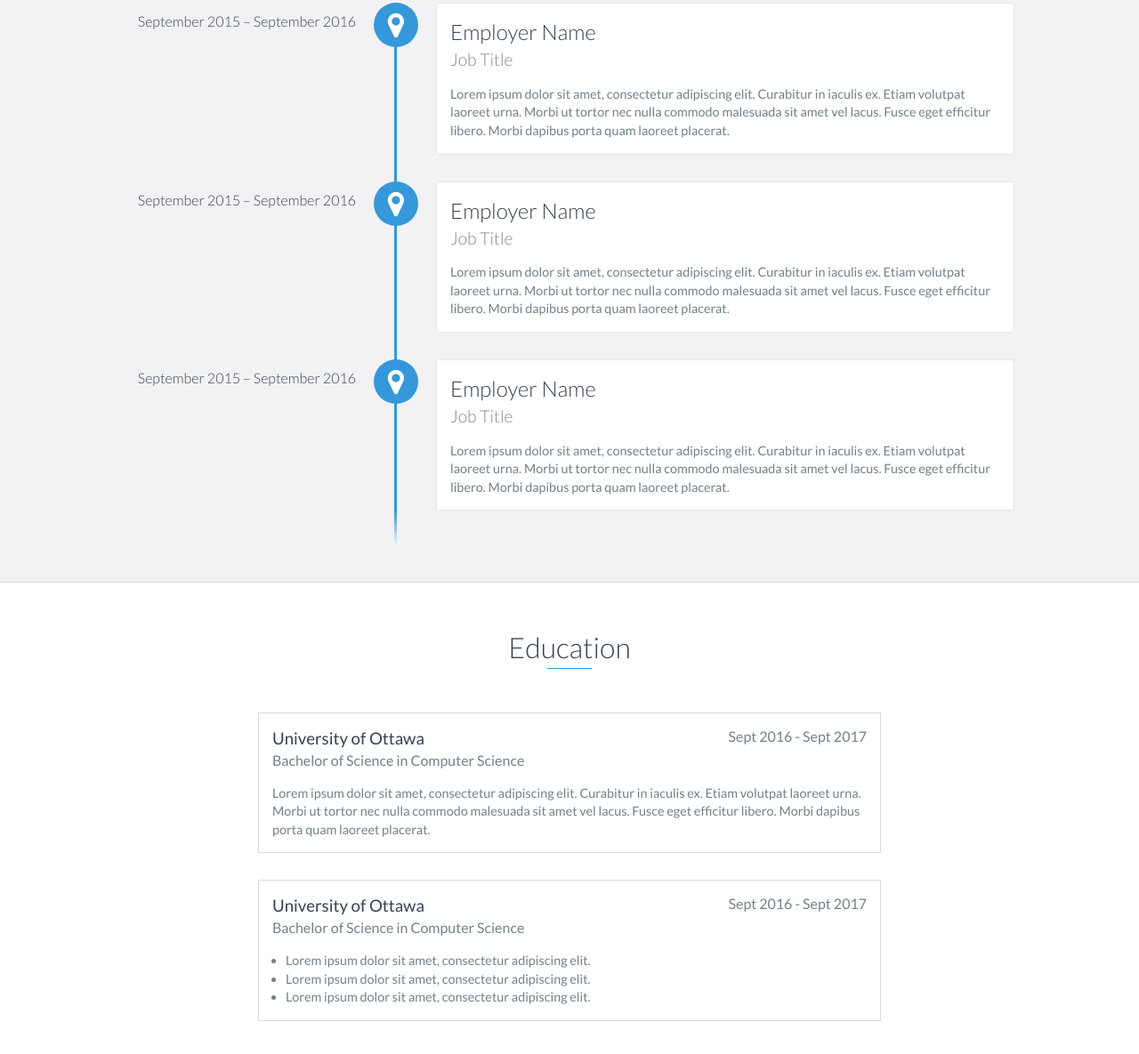
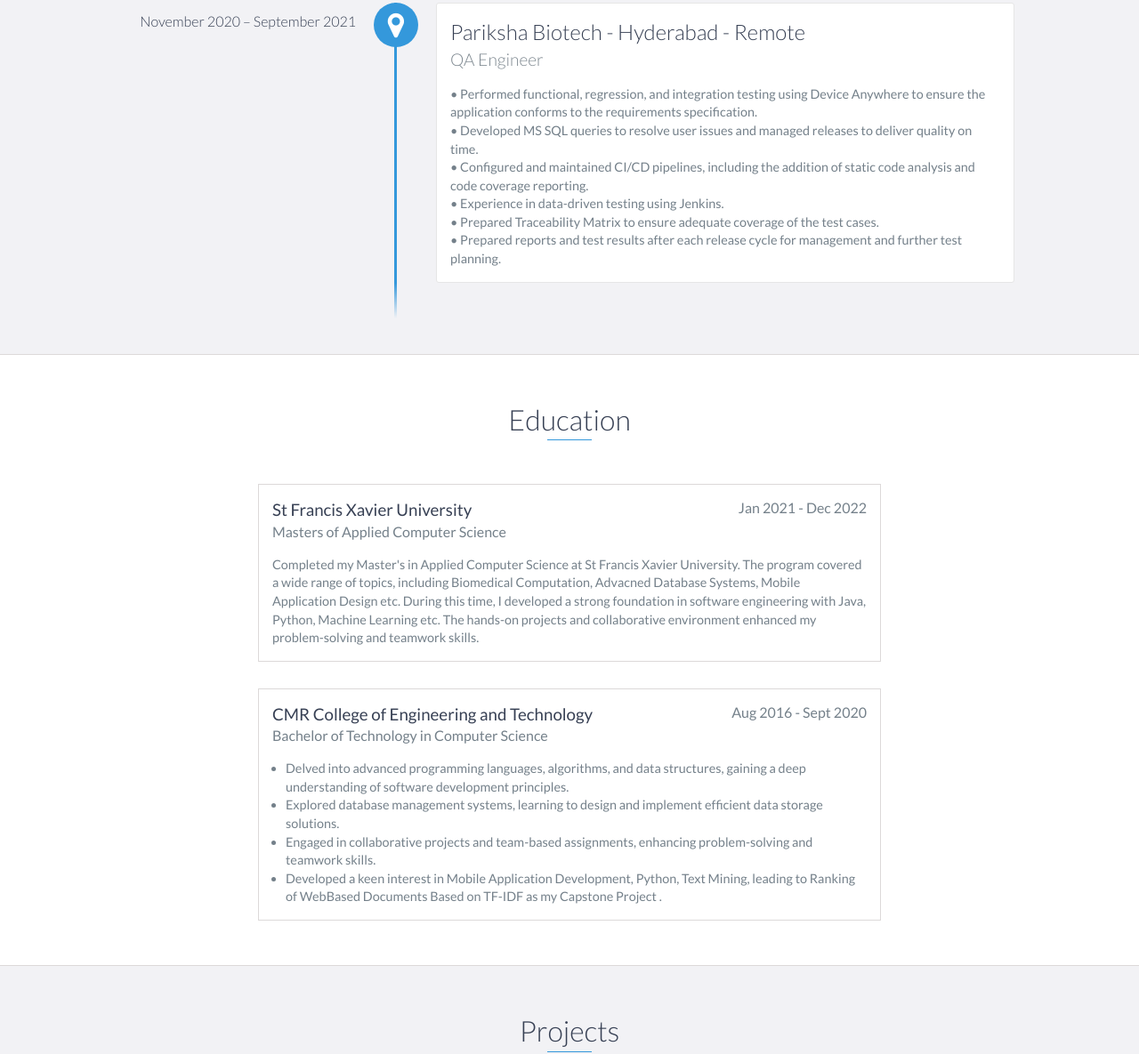
Before and after one commit to rh3af/Portfolio, a website: page index.html in a window 1280 px wide. Shown: the part 1195-2380 px from the top of the page at 89% size. Drawn offline with nearby package versions, Linux system fonts and the light colour scheme.

Commit message:
Updated my Masters and Btech experience

```diff
--- a/index.html
+++ b/index.html
@@ -85,29 +85,21 @@
     <div id="experience" class="background-alt">
         <h2 class="heading">Experience</h2>
         <div id="experience-timeline">
-            <div data-date="September 2015 – September 2016">
-                <h3>Employer Name</h3>
-                <h4>Job Title</h4>
+            <div data-date="November 2020 – September 2021">
+                <h3>Pariksha Biotech - Hyderabad - Remote</h3>
+                <h4>QA Engineer</h4>
                 <p>
-                    Lorem ipsum dolor sit amet, consectetur adipiscing elit. Curabitur in iaculis ex. Etiam volutpat laoreet urna. Morbi ut tortor nec nulla commodo malesuada sit amet vel lacus. Fusce eget efficitur libero. Morbi dapibus porta quam laoreet placerat.
+                    • Performed functional, regression, and integration testing using Device Anywhere to ensure the application conforms to the requirements specification.
+                    <br>• Developed MS SQL queries to resolve user issues and managed releases to deliver quality on time.
+                    <br>• Configured and maintained CI/CD pipelines, including the addition of static code analysis and code coverage reporting.
+                    <br>• Experience in data-driven testing using Jenkins.
+                    <br>• Prepared Traceability Matrix to ensure adequate coverage of the test cases.
+                    <br>• Prepared reports and test results after each release cycle for management and further test planning.
                 </p>
+
             </div>
 
-            <div data-date="September 2015 – September 2016">
-                <h3>Employer Name</h3>
-                <h4>Job Title</h4>
-                <p>
-                    Lorem ipsum dolor sit amet, consectetur adipiscing elit. Curabitur in iaculis ex. Etiam volutpat laoreet urna. Morbi ut tortor nec nulla commodo malesuada sit amet vel lacus. Fusce eget efficitur libero. Morbi dapibus porta quam laoreet placerat.
-                </p>
-            </div>
 
-            <div data-date="September 2015 – September 2016">
-                <h3>Employer Name</h3>
-                <h4>Job Title</h4>
-                <p>
-                    Lorem ipsum dolor sit amet, consectetur adipiscing elit. Curabitur in iaculis ex. Etiam volutpat laoreet urna. Morbi ut tortor nec nulla commodo malesuada sit amet vel lacus. Fusce eget efficitur libero. Morbi dapibus porta quam laoreet placerat.
-                </p>
-            </div>
         </div>
     </div>
     <!-- End #experience -->
@@ -115,28 +107,31 @@
     <div id="education">
         <h2 class="heading">Education</h2>
         <div class="education-block">
-            <h3>University of Ottawa</h3>
-            <span class="education-date">Sept 2016 - Sept 2017</span>
-            <h4>Bachelor of Science in Computer Science</h4>
+            <h3>St Francis Xavier University</h3>
+            <span class="education-date">Jan 2021 - Dec 2022</span>
+            <h4>Masters of Applied Computer Science </h4>
             <p>
-                Lorem ipsum dolor sit amet, consectetur adipiscing elit. Curabitur in iaculis ex. Etiam volutpat laoreet urna. Morbi ut tortor nec nulla commodo malesuada sit amet vel lacus. Fusce eget efficitur libero. Morbi dapibus porta quam laoreet placerat.
+                Completed my Master's in Applied Computer Science at St Francis Xavier University. The program covered a wide range of topics, including Biomedical Computation, Advacned Database Systems, Mobile Application Design etc. During this time, I developed a strong foundation in software engineering with Java, Python, Machine Learning etc. The hands-on projects and collaborative environment enhanced my problem-solving and teamwork skills.
             </p>
         </div>
         <!-- End .education-block -->
 
         <div class="education-block">
-            <h3>University of Ottawa</h3>
-            <span class="education-date">Sept 2016 - Sept 2017</span>
-            <h4>Bachelor of Science in Computer Science</h4>
+            <h3>CMR College of Engineering and Technology</h3>
+            <span class="education-date">Aug 2016 - Sept 2020</span>
+            <h4>Bachelor of Technology in Computer Science</h4>
             <ul>
                 <li>
-                    Lorem ipsum dolor sit amet, consectetur adipiscing elit.
+                    Delved into advanced programming languages, algorithms, and data structures, gaining a deep understanding of software development principles.
                 </li>
                 <li>
-                    Lorem ipsum dolor sit amet, consectetur adipiscing elit.
+                    Explored database management systems, learning to design and implement efficient data storage solutions.
                 </li>
                 <li>
-                    Lorem ipsum dolor sit amet, consectetur adipiscing elit.
+                    Engaged in collaborative projects and team-based assignments, enhancing problem-solving and teamwork skills.
+                </li>
+                <li>
+                    Developed a keen interest in Mobile Application Development, Python, Text Mining, leading to Ranking of WebBased Documents Based on TF-IDF as my Capstone Project .
                 </li>
             </ul>
         </div>
```
